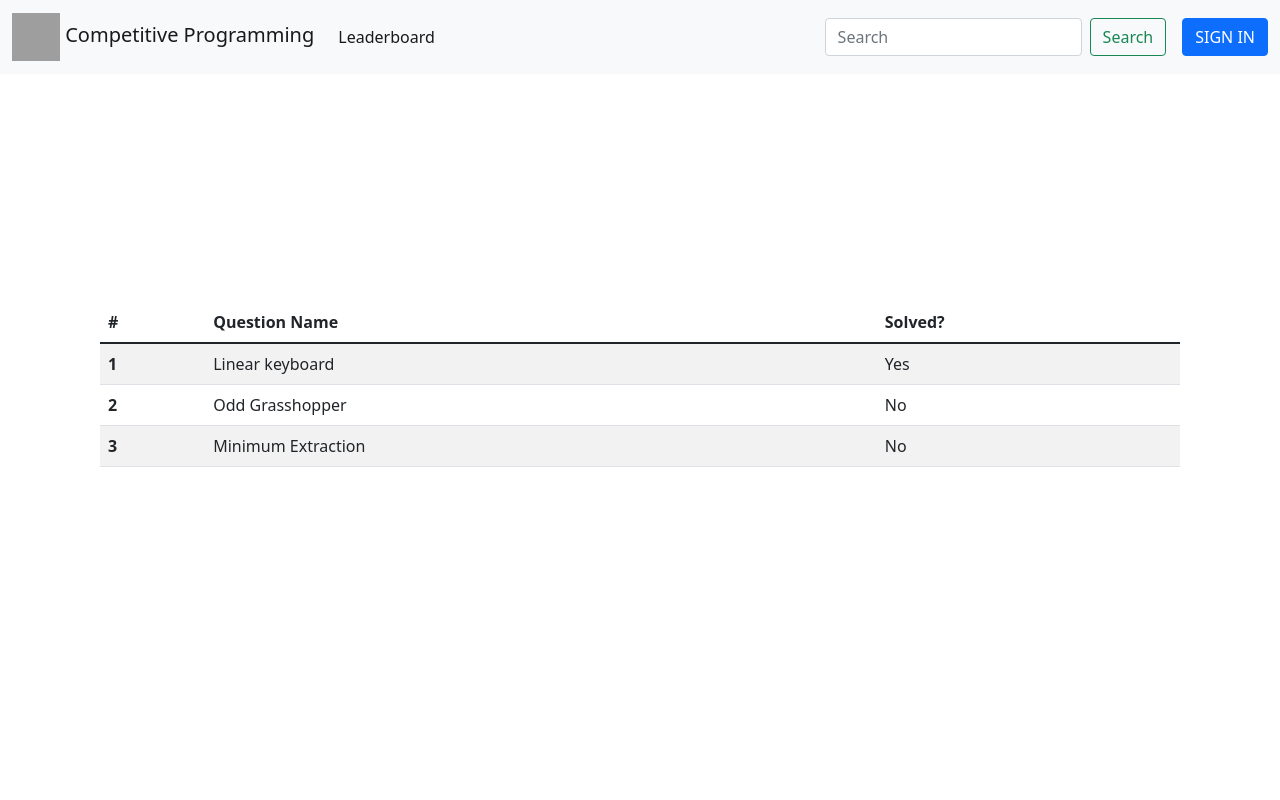
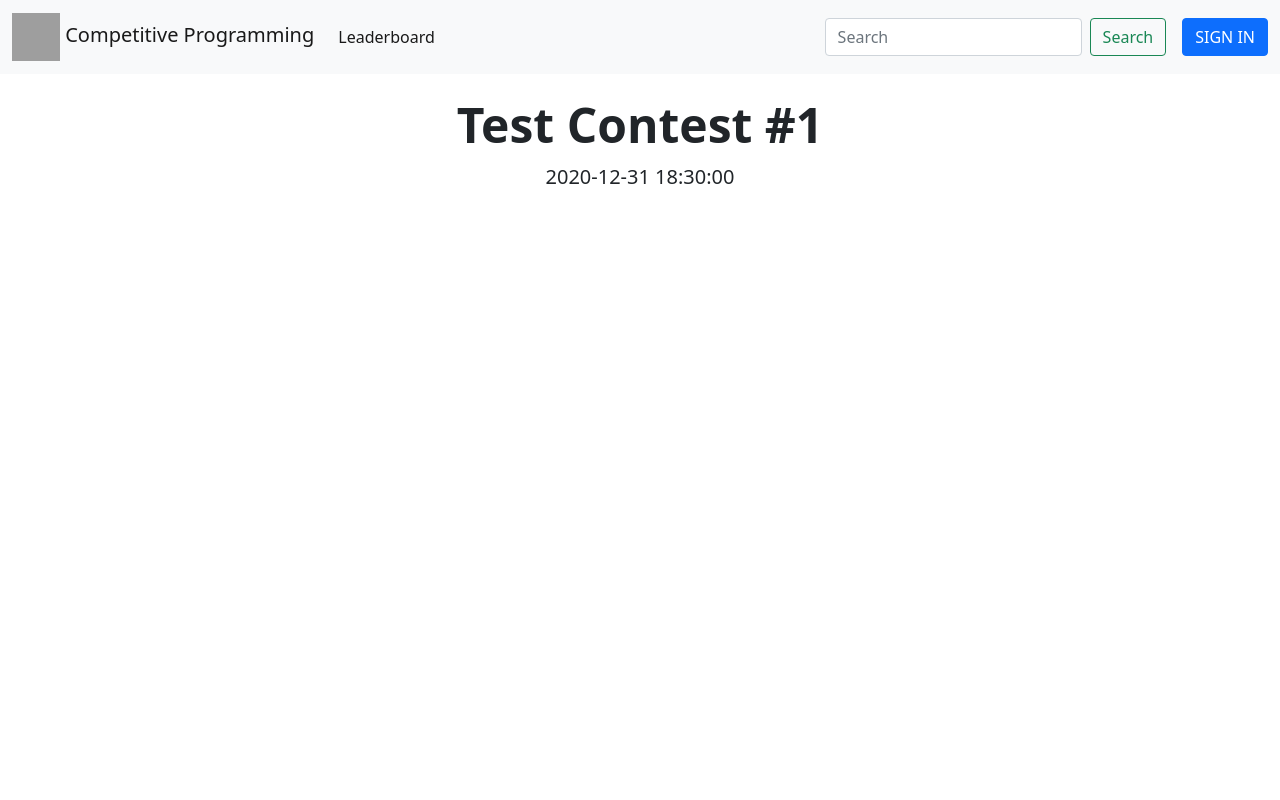
Before and after one commit to i-am-arunkumar/Competitive-programming-platform, a PHP site: page /Contest/contest.php?id=1 in a window 1280 px wide. Run offline with PHP 8.4, Linux system fonts and the light colour scheme; data comes from the database, SQL or seed files in the repository; some libraries are stand-ins or nearby versions; grey boxes are pictures that could not be loaded.

Commit message:
contest: fetched data from contest_details

```diff
--- a/Contest/contest.css
+++ b/Contest/contest.css
@@ -1,11 +1,7 @@
-body{
-    width: 100vw;
-    height: 100vh;
-    display: flex;
-    justify-content: center;
-    align-items: center;
-}
+/*body {*/
+/*    margin-top: 100px;*/
+/*}*/
 
-.table{
-    padding: 0 100px;
-}
+/*.table {*/
+/*    padding: 0 100px;*/
+/*}*/
--- a/Contest/contest.php
+++ b/Contest/contest.php
@@ -1,52 +1,72 @@
 <!DOCTYPE html>
 <html lang="en">
 
-<head>
-    <meta charset="UTF-8">
-    <meta http-equiv="X-UA-Compatible" content="IE=edge">
-    <meta name="viewport" content="width=device-width, initial-scale=1.0">
+<?php
+include("../commons/header.php");
+include("../commons/db_connection.php");
+?>
 
-    <link href="./contest.css" rel="stylesheet">
-
-    <link href="https://cdn.jsdelivr.net/npm/bootstrap@5.1.3/dist/css/bootstrap.min.css" rel="stylesheet" integrity="sha384-1BmE4kWBq78iYhFldvKuhfTAU6auU8tT94WrHftjDbrCEXSU1oBoqyl2QvZ6jIW3" crossorigin="anonymous">
-    <script src="https://cdn.jsdelivr.net/npm/bootstrap@5.1.3/dist/js/bootstrap.bundle.min.js" integrity="sha384-ka7Sk0Gln4gmtz2MlQnikT1wXgYsOg+OMhuP+IlRH9sENBO0LRn5q+8nbTov4+1p" crossorigin="anonymous"></script>
-
-    <title></title>
-</head>
+<link rel="stylesheet" href="contest.css">
 
 <body>
-     <?php
-        include("../commons/header.php");
-     ?>
 
-    <div class="table">
-         <table class="table table-striped table-hover">
-           <thead>
-               <tr>
-                 <th scope="col">#</th>
-                 <th scope="col">Question Name</th>
-                 <th scope="col">Solved?</th>
-               </tr>
-             </thead>
-             <tbody>
-                 <tr>
-                   <th scope="row">1</th>
-                   <td>Linear keyboard</td>
-                   <td>Yes</td>
-                 </tr>
-                 <tr>
-                   <th scope="row">2</th>
-                   <td>Odd Grasshopper</td>
-                   <td>No</td>
-                 </tr>
-                 <tr>
-                   <th scope="row">3</th>
-                   <td>Minimum Extraction</td>
-                   <td>No</td>
-                 </tr>
-               </tbody>
-         </table>
+<?php
+$contest_id = htmlspecialchars($_GET["id"]);
+
+$sql = "SELECT * FROM CONTEST_DETAILS";
+$result = $conn->query($sql);
+
+$contest_details = $result->fetch_assoc();
+?>
+
+<div class="px-4 py-5 my-5 text-center">
+    <h1 class="display-5 fw-bold">
+        <?php echo $contest_details["contest_name"] ?>
+    </h1>
+    <div class="col-lg-6 mx-auto">
+        <p class="lead mb-4">
+            <?php echo $contest_details["contest_date"] ?>
+        </p>
+        <!--        <div class="d-grid gap-2 d-sm-flex justify-content-sm-center">-->
+        <!--            <button type="button" class="btn btn-primary btn-lg px-4 gap-3">-->
+        <!--                Primary button-->
+        <!--            </button>-->
+        <!--            <button type="button" class="btn btn-outline-secondary btn-lg px-4">-->
+        <!--                Secondary-->
+        <!--            </button>-->
+        <!--        </div>-->
     </div>
+</div>
+
+
+<!--<div class="table">-->
+<!--    <table class="table table-striped table-hover">-->
+<!--        <thead>-->
+<!--        <tr>-->
+<!--            <th scope="col">#</th>-->
+<!--            <th scope="col">Question Name</th>-->
+<!--            <th scope="col">Solved?</th>-->
+<!--        </tr>-->
+<!--        </thead>-->
+<!--        <tbody>-->
+<!--        <tr>-->
+<!--            <th scope="row">1</th>-->
+<!--            <td>Linear keyboard</td>-->
+<!--            <td>Yes</td>-->
+<!--        </tr>-->
+<!--        <tr>-->
+<!--            <th scope="row">2</th>-->
+<!--            <td>Odd Grasshopper</td>-->
+<!--            <td>No</td>-->
+<!--        </tr>-->
+<!--        <tr>-->
+<!--            <th scope="row">3</th>-->
+<!--            <td>Minimum Extraction</td>-->
+<!--            <td>No</td>-->
+<!--        </tr>-->
+<!--        </tbody>-->
+<!--    </table>-->
+<!--</div>-->
 
 </body>
 
```
